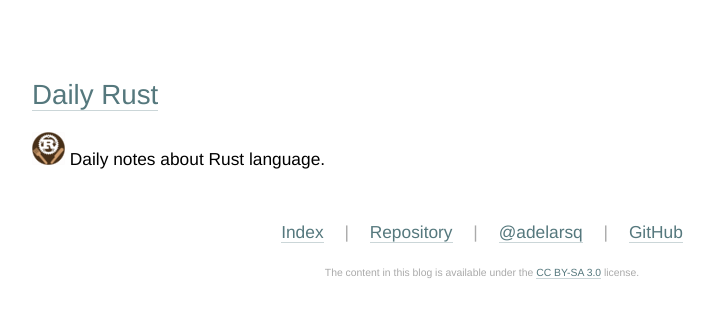
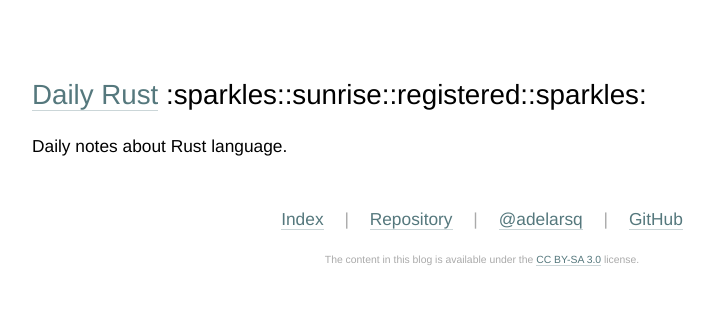
Before and after one commit to adelarsq/daily-rust.github.io, a Jekyll site: the page built from index.md, in a window 1280 px wide. Shown: the top 318 px of the page, without its empty margins (158-872 px from the left). Built offline with Jekyll 4.4.1, drawn with Linux system fonts in a browser that asks for light colours; part of the change alters nothing that is shown.

Commit message:
Update index.md

```diff
--- a/index.md
+++ b/index.md
@@ -3,6 +3,6 @@ layout: default
 title: Daily notes about Rust language
 ---
 
-# [Daily Rust](http://daily-rust.github.io)
+# [Daily Rust](http://daily-rust.github.io) :sparkles::sunrise::registered::sparkles:
 
-![](/static/daily_rust_logo_33x33.png) Daily notes about Rust language.
+Daily notes about Rust language.
```
